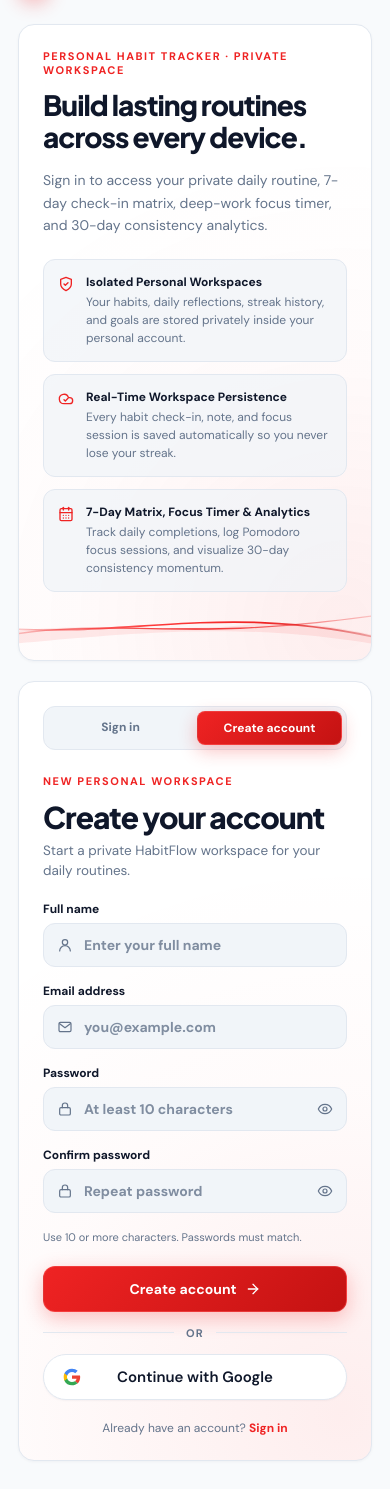
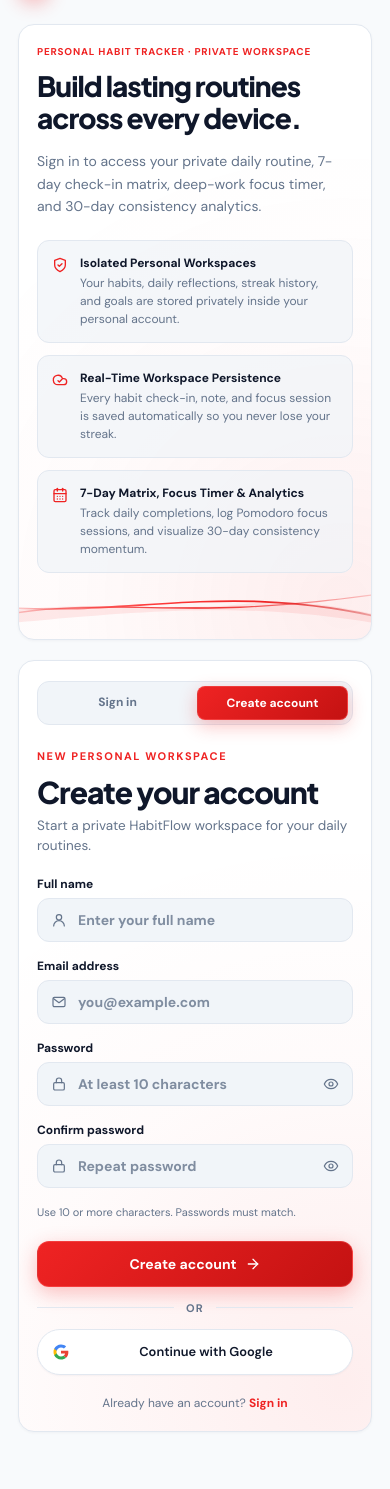
Before and after one commit to A1NAND1/Personal-Habit-Tracker, a Java web app: page /register in a window 390 px wide. Shown: the part 52-1541 px from the top of the page. After the commit the page ends 1484 px from the top, so only its background shows below. Run offline with Tomcat 11, a stand-in JSP engine, Linux system fonts and the light colour scheme; data that the repository does not hold is empty.

Commit message:
Fix mobile portrait authentication and dashboard layout

```diff
--- a/src/main/webapp/WEB-INF/auth.jsp
+++ b/src/main/webapp/WEB-INF/auth.jsp
@@ -468,10 +468,34 @@
     .auth-or-divider { display:flex; align-items:center; gap:12px; margin:14px 0; }
     .auth-or-divider::before,.auth-or-divider::after { content:""; flex:1; height:1px; background:var(--hf-border); }
     .auth-or-divider span { color:var(--hf-subtext); font-size:11px; font-weight:700; letter-spacing:.12em; text-transform:uppercase; }
-    .auth-google-btn { position:relative; width:100%; min-height:46px; border-radius:9999px; border:1px solid var(--hf-border); background:var(--hf-surface); color:var(--hf-text); font-family:inherit; font-size:15px; font-weight:600; line-height:1.2; text-decoration:none; display:inline-flex; align-items:center; justify-content:center; padding:0 20px; cursor:pointer; box-shadow:0 1px 2px rgba(15,23,42,.04); transition:background .16s ease,border-color .16s ease,transform .15s ease,box-shadow .16s ease; }
+    .auth-google-btn { position:relative; width:100%; min-height:46px; border-radius:9999px; border:1px solid var(--hf-border); background:var(--hf-surface); color:var(--hf-text); font-family:inherit; font-size:15px; font-weight:600; line-height:1.2; white-space:nowrap; text-decoration:none; display:inline-flex; align-items:center; justify-content:center; padding:0 44px; cursor:pointer; box-shadow:0 1px 2px rgba(15,23,42,.04); transition:background .16s ease,border-color .16s ease,transform .15s ease,box-shadow .16s ease; }
     .auth-google-btn:hover { border-color:var(--hf-subtext); box-shadow:0 4px 12px rgba(15,23,42,.08); }
     .auth-google-btn:active { transform:scale(.995); }
     .auth-google-btn .google-g-icon { position:absolute; left:18px; width:20px; height:20px; flex-shrink:0; }
+    @media (max-width: 520px) {
+      .auth-showcase,
+      .auth-card {
+        padding: 20px 18px;
+      }
+      .auth-wave-wrap {
+        margin: 18px -18px -20px;
+      }
+      .auth-showcase .auth-kicker {
+        font-size: clamp(8.5px, 2.55vw, 10px);
+        letter-spacing: 0.08em;
+        white-space: nowrap;
+      }
+      .auth-google-btn {
+        padding: 0 16px 0 38px;
+        font-size: clamp(11.5px, 3.3vw, 13.5px);
+        white-space: nowrap;
+      }
+      .auth-google-btn .google-g-icon {
+        left: 14px;
+        width: 18px;
+        height: 18px;
+      }
+    }
   </style>
 </head>
 <body>
--- a/src/main/webapp/assets/styles.css
+++ b/src/main/webapp/assets/styles.css
@@ -981,3 +981,23 @@ html.dark .insight-card .text-action span {
   display: inline-block !important;
   line-height: 1 !important;
 }
+
+@media (max-width: 520px) {
+  .dashboard-heading,
+  html.dark .dashboard-heading,
+  .dashboard-heading > div,
+  html.dark .dashboard-heading > div {
+    width: 100% !important;
+    min-width: 0 !important;
+  }
+
+  .dashboard-heading p:not(.section-kicker),
+  html.dark .dashboard-heading p:not(.section-kicker) {
+    max-width: none !important;
+    width: 100% !important;
+    white-space: nowrap !important;
+    font-size: clamp(8.5px, 2.65vw, 10.5px) !important;
+    letter-spacing: -0.01em !important;
+    line-height: 1.4 !important;
+  }
+}
```
